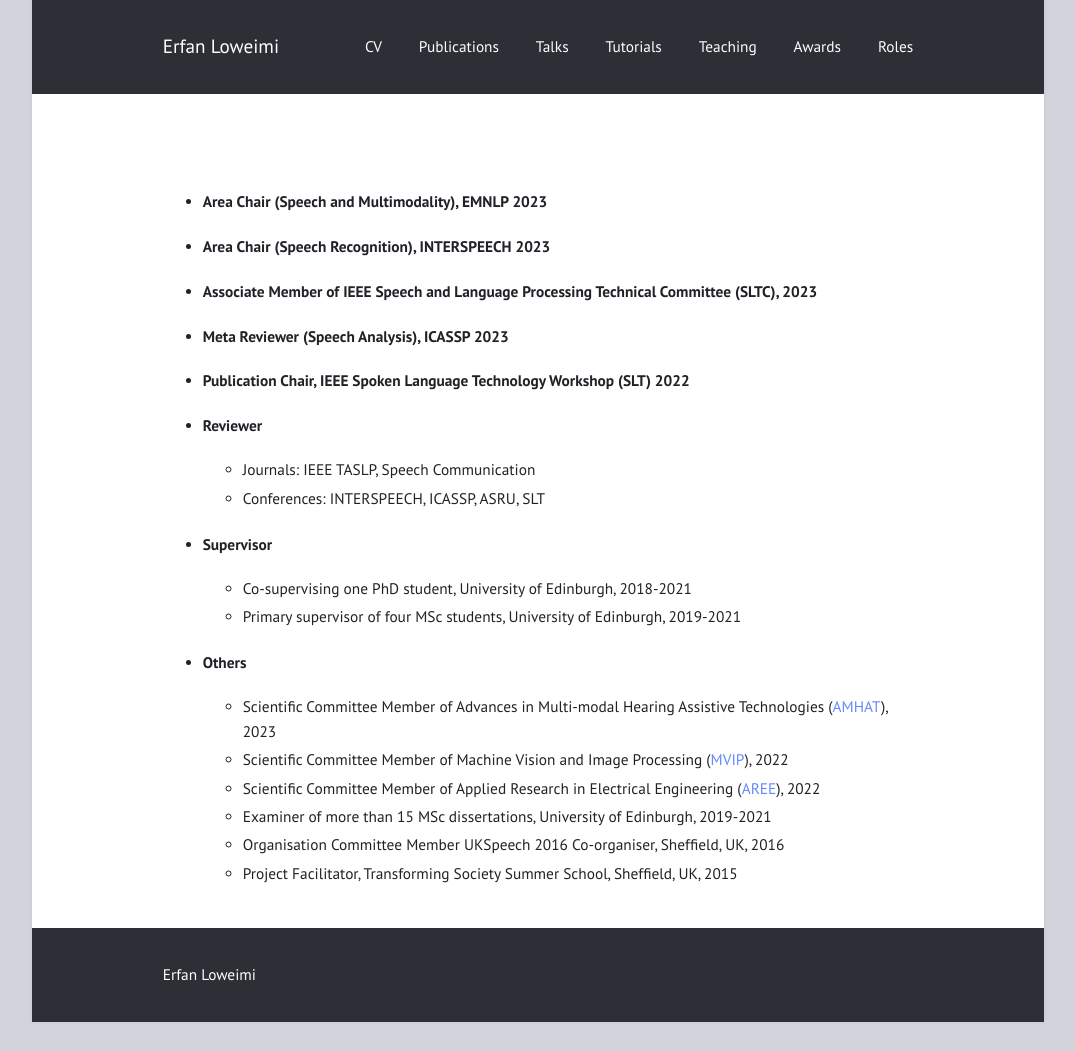
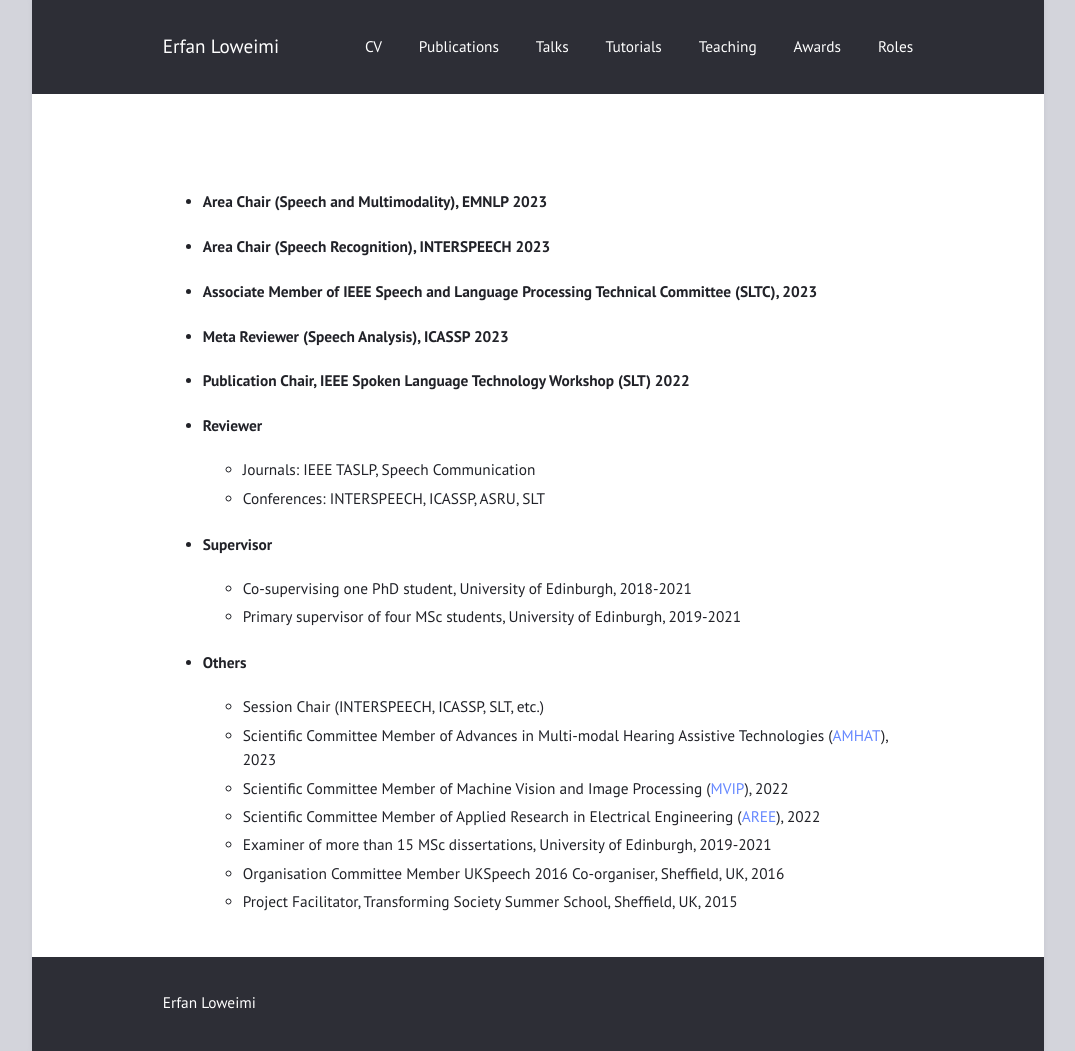
Before and after one commit to eloweimi/eloweimi.github.io, a Jekyll site: the page built from roles.md, in a window 1280 px wide. Shown: the whole page, without its empty margins (102-1177 px from the left). Built offline with Jekyll 4.4.1, drawn with Linux system fonts in a browser that asks for light colours; before the commit the page ends 1022 px from its top, so only the background shows below that.

Commit message:
Update roles.md

```diff
--- a/roles.md
+++ b/roles.md
@@ -29,6 +29,7 @@ title: ""
 
 
 * #### Others
+   - Session Chair (INTERSPEECH, ICASSP, SLT, etc.)
    - Scientific Committee Member of Advances in Multi-modal Hearing Assistive Technologies ([AMHAT](https://cogmhear.org/amhat2023/)), 2023
    - Scientific Committee Member of Machine Vision and Image Processing ([MVIP](https://mvip2022.ismvipconf.ir/Sci.php)), 2022
    - Scientific Committee Member of Applied Research in Electrical Engineering ([AREE](https://aree2023.scu.ac.ir/fa/page.php?rid=58)), 2022
```
